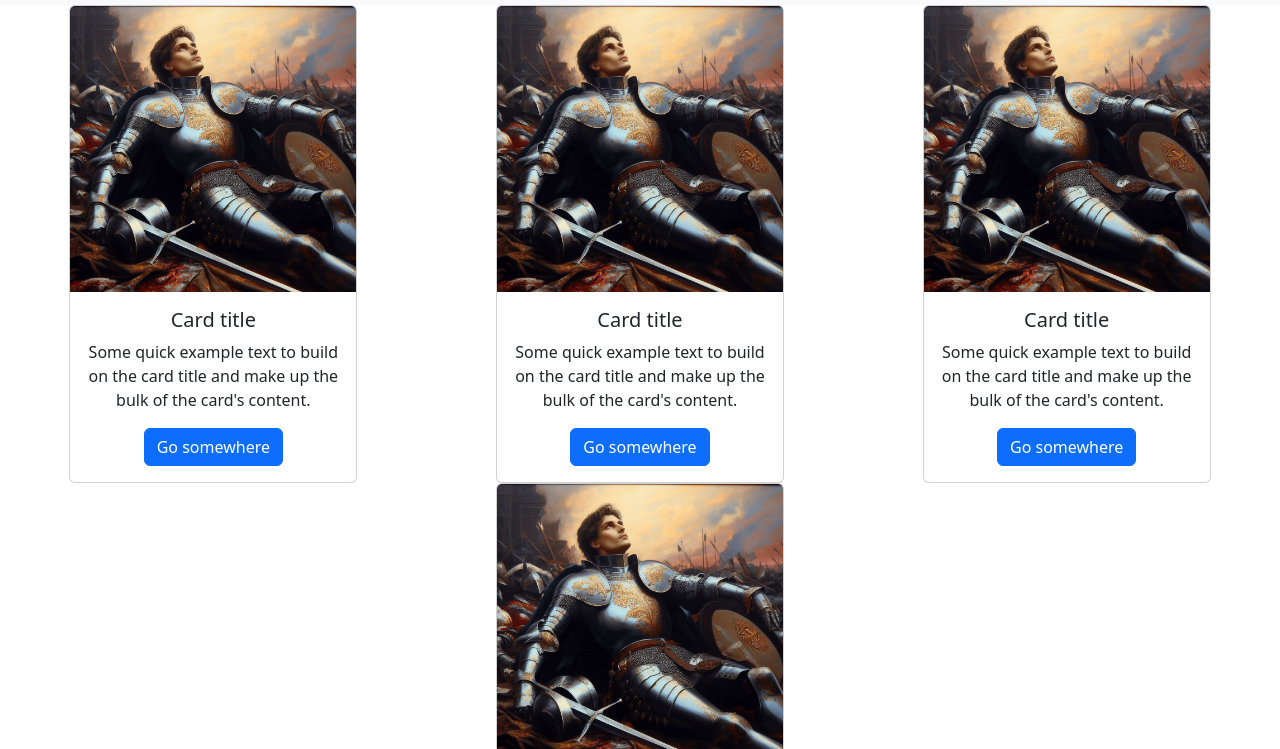
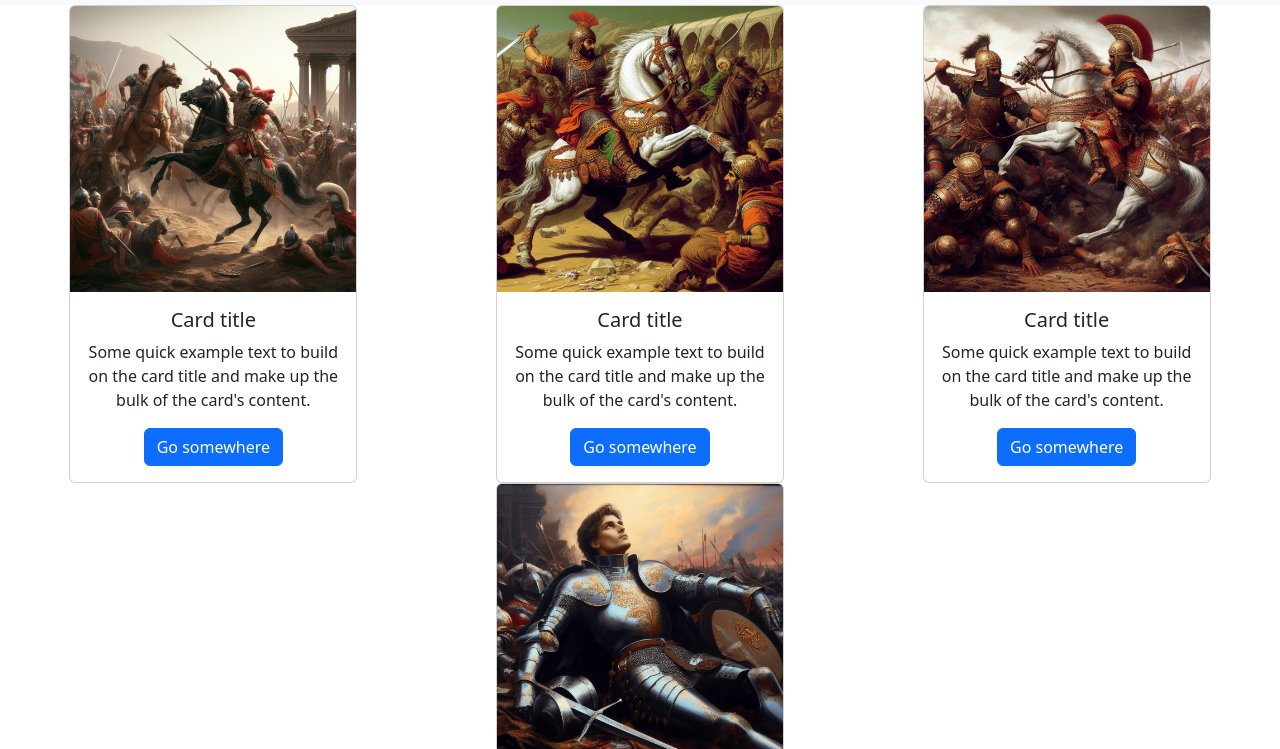
Before and after one commit to Adelghz/Bootstrap-Test, a plain HTML site: page index.html in a window 1280 px wide. Shown: the part 51-800 px from the top of the page. Drawn offline with Linux system fonts and the light colour scheme.

Commit message:
edit pictures

```diff
--- a/index.html
+++ b/index.html
@@ -92,7 +92,7 @@
                     <div class="container d-flex justify-content-center">
                         <div class="card" style="width: 18rem">
                             <img
-                                src="img/4.jpg"
+                                src="img/1.jpg"
                                 class="card-img-top"
                                 alt="..."
                             />
@@ -114,7 +114,7 @@
                     <div class="container d-flex justify-content-center">
                         <div class="card" style="width: 18rem">
                             <img
-                                src="img/4.jpg"
+                                src="img/2.jpg"
                                 class="card-img-top"
                                 alt="..."
                             />
@@ -136,7 +136,7 @@
                     <div class="container d-flex justify-content-center">
                         <div class="card" style="width: 18rem">
                             <img
-                                src="img/4.jpg"
+                                src="img/3.jpg"
                                 class="card-img-top"
                                 alt="..."
                             />
```
